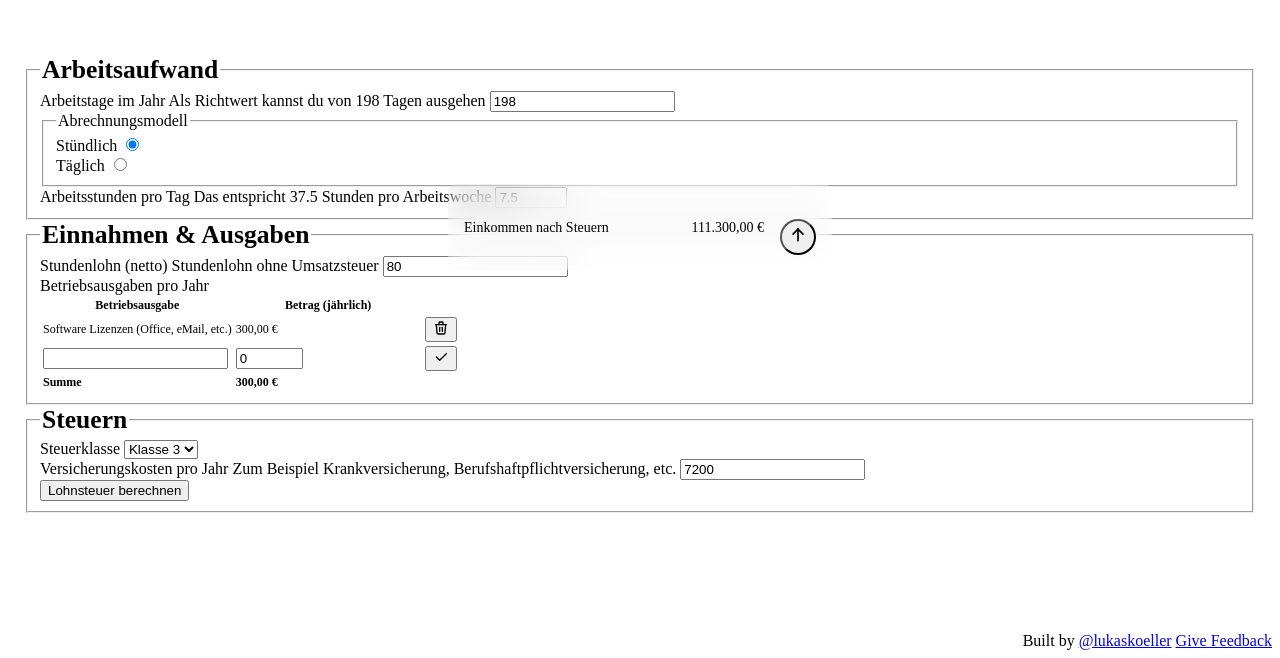
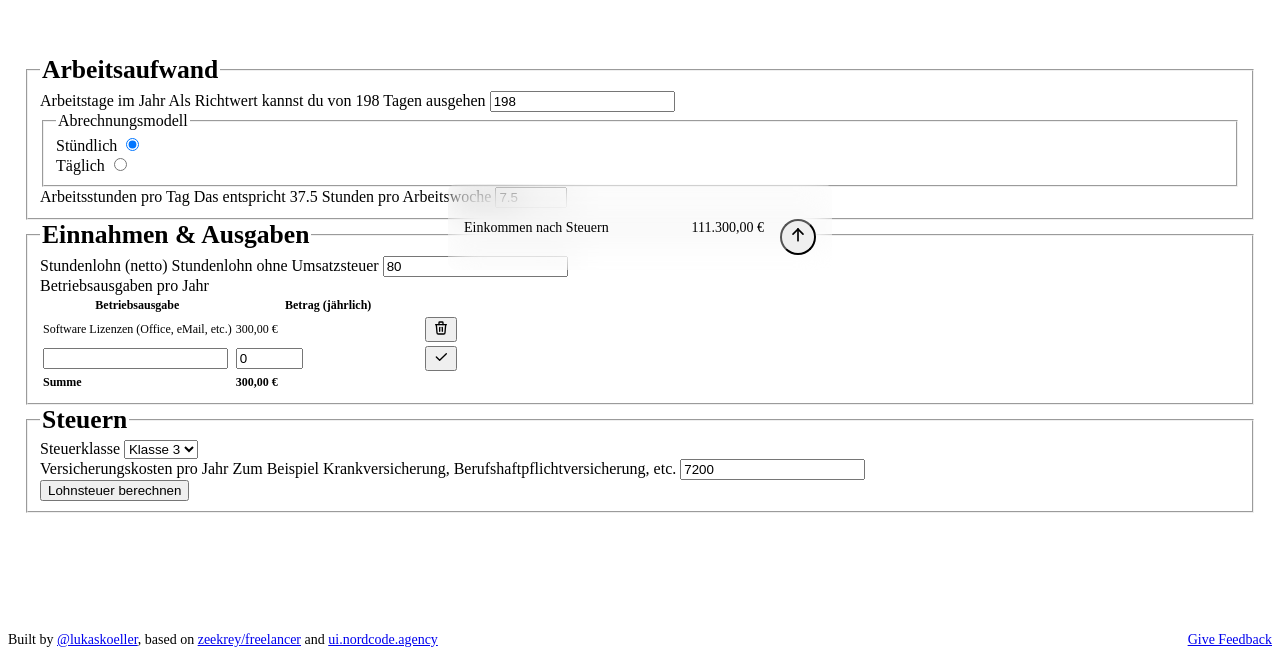
Before and after one commit to lukaskoeller/freelancer, a SvelteKit app: page / in a window 1280 px wide. Shown: the part 513-1171 px from the top of the page. Built offline with nearby package versions, Linux system fonts and the light colour scheme.

Commit message:
chore: add credits to footer

```diff
--- a/src/routes/+page.svelte
+++ b/src/routes/+page.svelte
@@ -561,8 +561,11 @@
 	</div>
 </div>
 <footer class="footer nc-box">
-	<div class="nc-cluster -far">
-		<span>Built by <a href="https://github.com/lukaskoeller">@lukaskoeller</a></span>
+		<span>
+			Built by <a href="https://github.com/lukaskoeller">@lukaskoeller</a>, based on
+			<a href="https://github.com/zeekrey/freelancer">zeekrey/freelancer</a>
+			and <a href="https://ui.nordcode.agency/">ui.nordcode.agency</a>
+		</span>
 		<a href="https://github.com/lukaskoeller/freelancer/issues">Give Feedback</a>
 </footer>
 
@@ -770,8 +773,12 @@
 	}
 
 	.footer {
+		inline-size: 100%;
 		display: flex;
-		justify-content: end;
+		justify-content: space-between;
+		flex-wrap: wrap;
+		gap: var(--spacing-far);
 		color: var(--color-text-subtle);
+		font-size: var(--font-size-small);
 	}
 </style>
```
